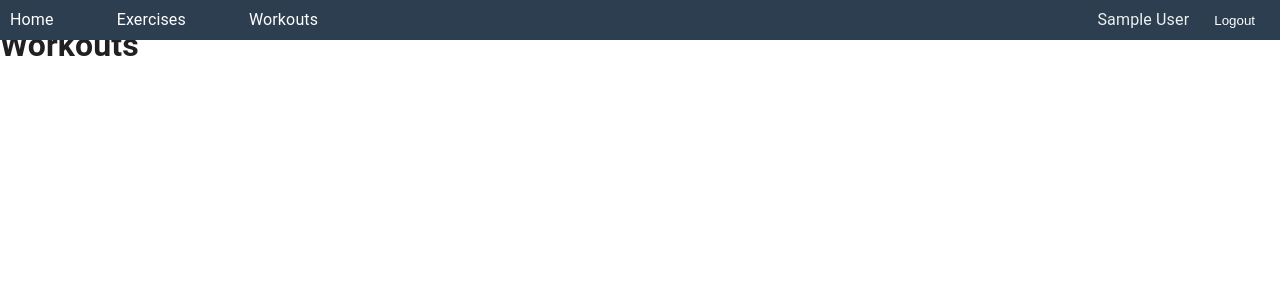
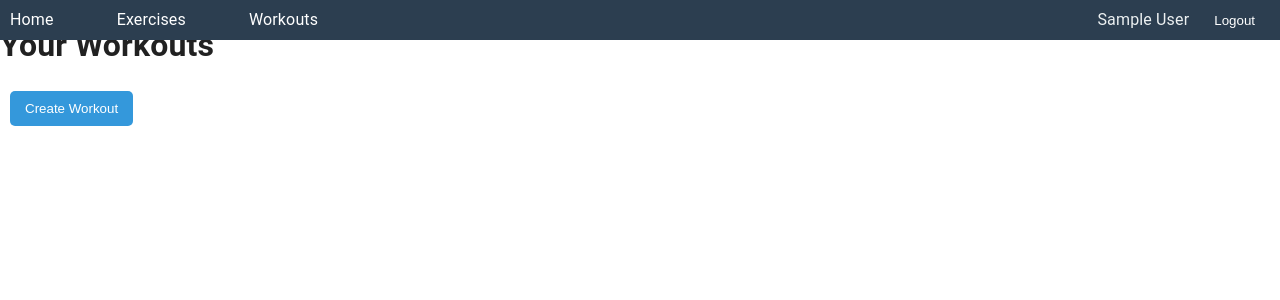
Before and after one commit to aaron3993/gym-guru, a React (Create React App) app: page /workouts in a window 1280 px wide. Shown: the top 300 px of the page. Built offline with nearby package versions, Linux system fonts and the light colour scheme; no server answers; sample sign-in values are in the browser's storage.

Commit message:
renamed exercisepage, created workout modal and cta button

```diff
--- a/package.json
+++ b/package.json
@@ -14,6 +14,7 @@
     "firebaseui": "^6.1.0",
     "react": "^18.2.0",
     "react-dom": "^18.2.0",
+    "react-modal": "^3.16.1",
     "react-router-dom": "^6.18.0",
     "react-scripts": "5.0.1",
     "web-vitals": "^2.1.4"
--- a/src/App.js
+++ b/src/App.js
@@ -8,10 +8,11 @@ import { signOut, onAuthStateChanged } from "firebase/auth";
 import { auth } from './firebase';
 import Navbar from './components/Navbar/Navbar';
 import WorkoutList from './pages/WorkoutList/WorkoutList';
-import ExercisePage from './pages/ExercisePage/ExercisePage';
+import ExercisesPage from './pages/ExercisesPage/ExercisesPage';
 import { ThemeProvider, createTheme } from '@mui/material/styles';
 import CssBaseline from '@mui/material/CssBaseline';
 import LoadingSpinner from './components/LoadingSpinner';
+import WorkoutsPage from './pages/WorkoutsPage/WorkoutsPage';
 
 const theme = createTheme();
 
@@ -65,7 +66,7 @@ const App = () => {
             path="/exercises"
             element={
               <PrivateRoute isAuthenticated={isAuthenticated}>
-                <ExercisePage />
+                <ExercisesPage />
               </PrivateRoute>
             }
           />
@@ -73,7 +74,7 @@ const App = () => {
             path="/workouts"
             element={
               <PrivateRoute isAuthenticated={isAuthenticated}>
-                <WorkoutList />
+                <WorkoutsPage />
               </PrivateRoute>
             }
           />
--- /dev/null
+++ b/src/components/CreateWorkoutModal/CreateWorkoutModal.js
@@ -0,0 +1,37 @@
+import React, { useState } from 'react';
+import Modal from 'react-modal';
+
+const CreateWorkoutModal = ({ isOpen, onRequestClose, onCreateWorkout }) => {
+  const [workoutName, setWorkoutName] = useState('');
+
+  const handleCreateWorkout = () => {
+    // Call the callback function to create the workout
+    onCreateWorkout(workoutName);
+
+    // Close the modal
+    onRequestClose();
+  };
+
+  const handleCloseModal = () => {
+    // Close the modal without submitting
+    onRequestClose();
+  };
+
+  return (
+    <Modal isOpen={isOpen} onRequestClose={onRequestClose} contentLabel="Create Workout Modal">
+      <h2>Create New Workout</h2>
+      <label>
+        Workout Name:
+        <input
+          type="text"
+          value={workoutName}
+          onChange={(e) => setWorkoutName(e.target.value)}
+        />
+      </label>
+      <button onClick={handleCreateWorkout}>Create Workout</button>
+      <button onClick={handleCloseModal}>Cancel</button>
+    </Modal>
+  );
+};
+
+export default CreateWorkoutModal;
--- a/src/index.js
+++ b/src/index.js
@@ -3,6 +3,9 @@ import ReactDOM from 'react-dom/client';
 import './index.css';
 import App from './App';
 import reportWebVitals from './reportWebVitals';
+import Modal from 'react-modal';
+
+Modal.setAppElement('#root');
 
 const root = ReactDOM.createRoot(document.getElementById('root'));
 root.render(
--- a/src/pages/ExercisePage/ExercisePage.js
+++ b/src/pages/ExercisesPage/ExercisesPage.js
@@ -3,11 +3,11 @@ import axios from 'axios';
 import SearchBar from '../../components/SearchBar/SearchBar';
 import CategoryList from '../../components/CategoryList/CategoryList';
 import ExerciseList from '../../components/ExerciseList/ExerciseList';
-import './ExercisePage.css'
+import './ExercisesPage.css'
 // import CircularProgress from '@mui/material/CircularProgress';
 import LoadingSpinner from '../../components/LoadingSpinner';
 
-const ExercisePage = () => {
+const ExercisesPage = () => {
   const [searchQuery, setSearchQuery] = useState('');
   const [selectedCategory, setSelectedCategory] = useState(null);
   const [exercises, setExercises] = useState([])
@@ -123,4 +123,4 @@ const ExercisePage = () => {
   );
 };
 
-export default ExercisePage;
+export default ExercisesPage;
--- /dev/null
+++ b/src/pages/WorkoutsPage/WorkoutsPage.js
@@ -0,0 +1,34 @@
+import React, { useState } from 'react';
+import CreateWorkoutModal from '../../components/CreateWorkoutModal/CreateWorkoutModal';
+
+const WorkoutsPage = () => {
+  const [isModalOpen, setModalOpen] = useState(false);
+
+  const handleOpenModal = () => {
+    setModalOpen(true);
+  };
+
+  const handleCloseModal = () => {
+    setModalOpen(false);
+  };
+
+  const handleCreateWorkout = (workoutName) => {
+    // Add logic to create the workout in your database
+    console.log(`Creating workout: ${workoutName}`);
+  };
+
+  return (
+    <div>
+      <h1>Your Workouts</h1>
+      <button onClick={handleOpenModal}>Create Workout</button>
+
+      <CreateWorkoutModal
+        isOpen={isModalOpen}
+        onRequestClose={handleCloseModal}
+        onCreateWorkout={handleCreateWorkout}
+      />
+    </div>
+  );
+};
+
+export default WorkoutsPage;
```
Also changed, not shown: src/pages/ExercisesPage/ExercisesPage.css (renamed from src/pages/ExercisePage/ExercisePage.css), 1 other file (tests, documents, lock files or other folders).
